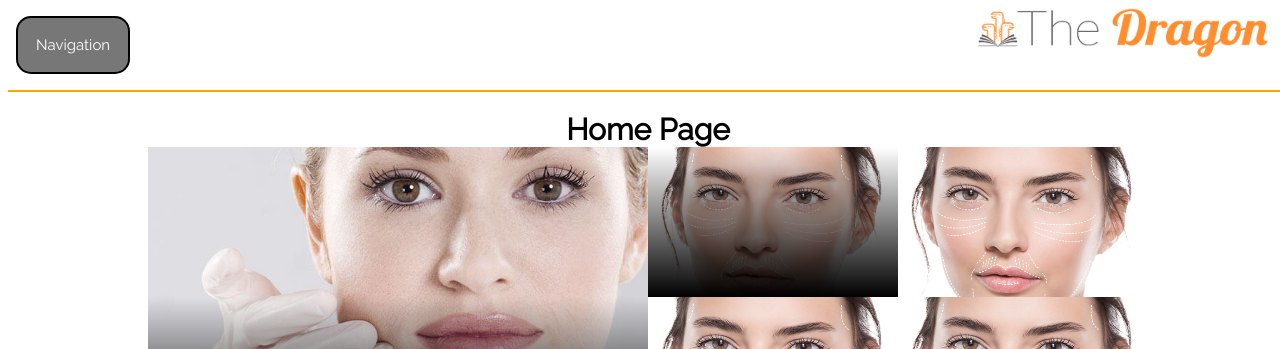
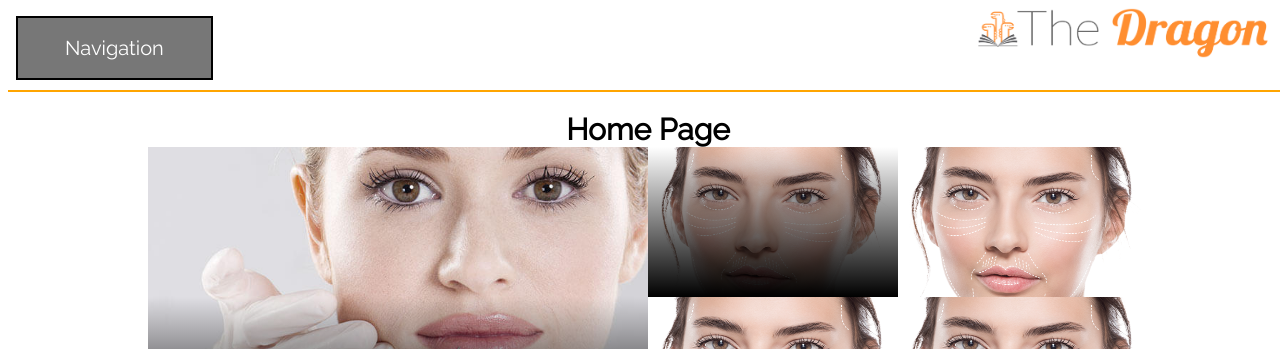
Before and after one commit to eshedd/DragonSite, a plain HTML site: page index.html in a window 1280 px wide. Shown: the top 349 px of the page. Drawn offline with Linux system fonts and the light colour scheme.

Commit message:
navbar change

```diff
--- a/main.css
+++ b/main.css
@@ -24,11 +24,12 @@
     color: white;
     cursor: pointer;
     padding: 18px;
+    padding-right: 47px;
+    padding-left: 47px;
     border: solid black 2px;
-    text-align: left;
+    text-align: center;
     outline: none;
-    font-size: 15px;
-    border-radius: 15px;
+    font-size: 20px;
   }
 
   .active, .collapsible:hover {
@@ -44,7 +45,7 @@
     width: 160px;
     position:relative;
     z-index: 9999;
-    border-radius: 15px;
+    margin-left: 8px;
   }
 
   .content h2 {
```
